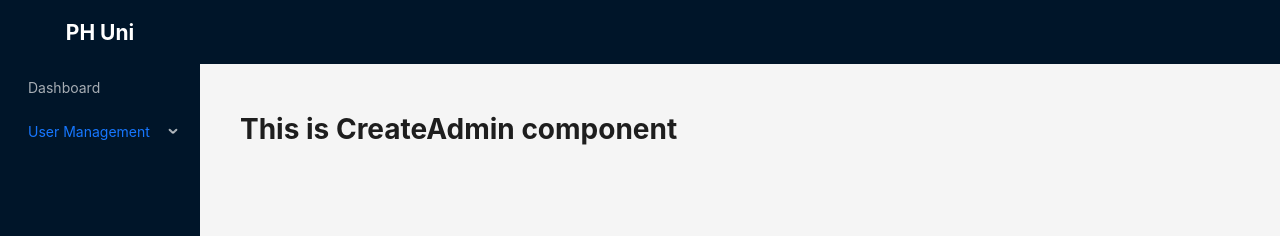
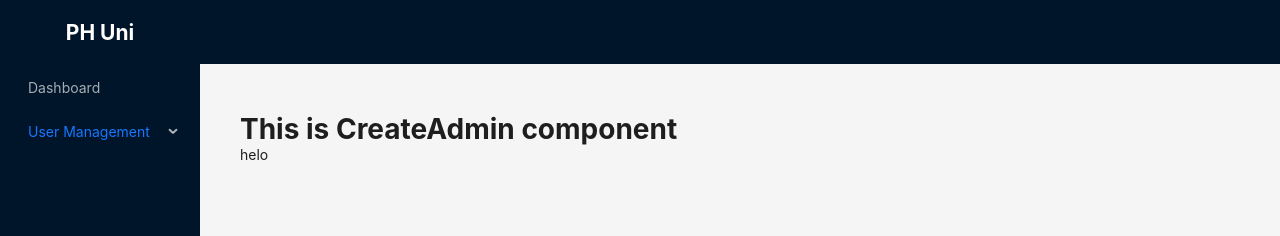
Before and after one commit to miavai649/ph-university-client, a React (Vite) app: page /admin/create-admin in a window 1280 px wide. Shown: the top 236 px of the page. Built offline with nearby package versions, Linux system fonts and the light colour scheme.

Commit message:
jsjs;ijef

```diff
--- a/src/pages/admin/CreateAdmin.tsx
+++ b/src/pages/admin/CreateAdmin.tsx
@@ -2,6 +2,7 @@ const CreateAdmin = () => {
   return (
     <div>
       <h1>This is CreateAdmin component</h1>
+      <p>helo</p>
     </div>
   )
 }
```
